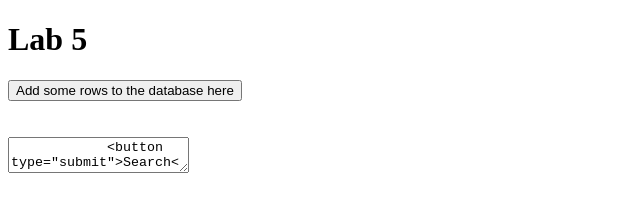
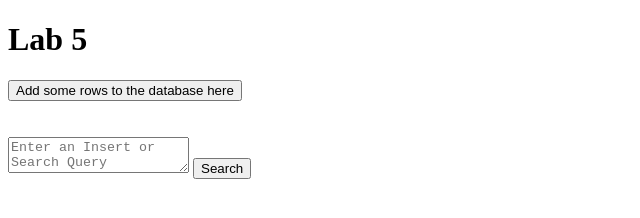
Before and after one commit to usman-arshad1/lab_assignments, a website: page COMP4537/labs/5/index.html in a window 1280 px wide. Shown: the whole page, without its empty margins (0-640 px from the left). Drawn offline with Linux system fonts and the light colour scheme.

Commit message:
text area end tag

```diff
--- a/COMP4537/labs/5/index.html
+++ b/COMP4537/labs/5/index.html
@@ -16,7 +16,7 @@
         <br><br>
 
         <form id="searchForm">
-            <textarea type="text" id="queryInput" name="query" placeholder="Enter an Insert or Search Query">
+            <textarea type="text" id="queryInput" name="query" placeholder="Enter an Insert or Search Query"></textarea>
             <button type="submit">Search</button>
         </form>
 
```
